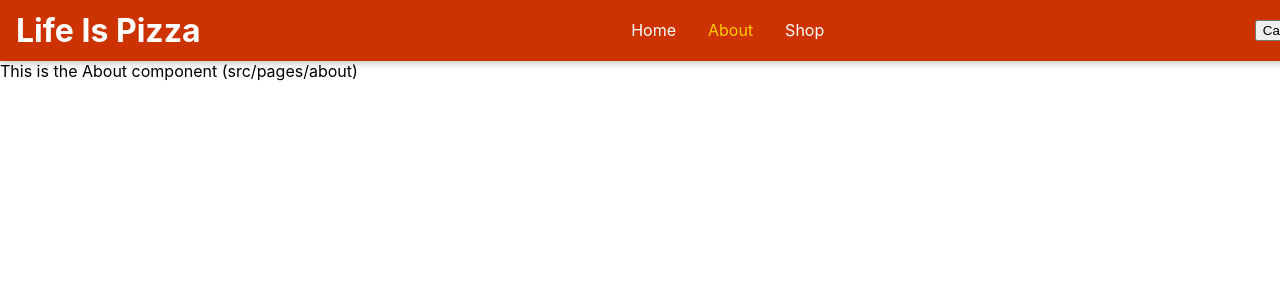
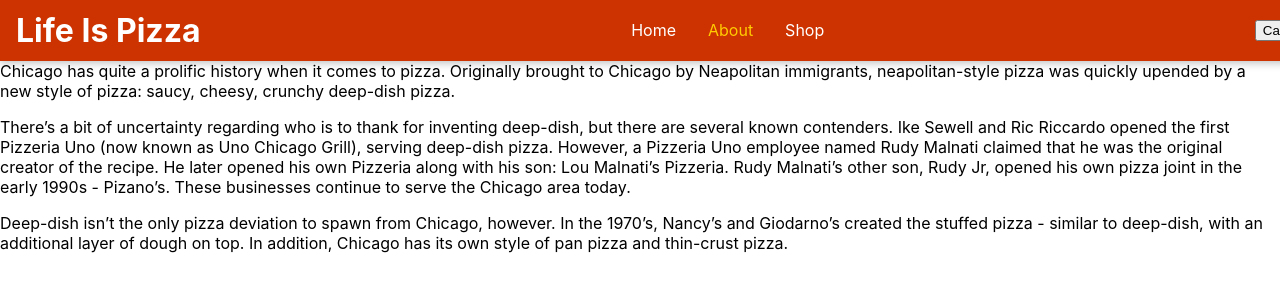
Before and after one commit to ceruleanox/life-is-pizza, a React (Create React App) app: page /about in a window 1280 px wide. Shown: the top 300 px of the page. Built offline with nearby package versions, Linux system fonts and the light colour scheme.

Commit message:
add Home page info and About page history

```diff
--- a/src/components/Pages/About.js
+++ b/src/components/Pages/About.js
@@ -7,7 +7,9 @@
         <>
             <div className={classes['content']}>
                 <div className={classes['about-content']}>
-                    This is the About component (src/pages/about)
+                <p>Chicago has quite a prolific history when it comes to pizza. Originally brought to Chicago by Neapolitan immigrants, neapolitan-style pizza was quickly upended by a new style of pizza: saucy, cheesy, crunchy deep-dish pizza. </p>
+	<p>There’s a bit of uncertainty regarding who is to thank for inventing deep-dish, but there are several known contenders. Ike Sewell and Ric Riccardo opened the first Pizzeria Uno (now known as Uno Chicago Grill), serving deep-dish pizza. However, a Pizzeria Uno employee named Rudy Malnati claimed that he was the original creator of the recipe. He later opened his own Pizzeria along with his son: Lou Malnati’s Pizzeria. Rudy Malnati’s other son, Rudy Jr, opened his own pizza joint in the early 1990s - Pizano’s. These businesses continue to serve the Chicago area today. </p>
+	<p>Deep-dish isn’t the only pizza deviation to spawn from Chicago, however. In the 1970’s, Nancy’s and Giodarno’s created the stuffed pizza - similar to deep-dish, with an additional layer of dough on top. In addition, Chicago has its own style of pan pizza and thin-crust pizza. </p>
                 </div>
             </div>
         </>
--- a/src/components/Pages/Home.js
+++ b/src/components/Pages/Home.js
@@ -7,7 +7,8 @@
         <>
             <div className={classes['content']}>
                 <div className={classes['home-content']}>
-                    This is the Home component (src/pages/home)
+                <p>It’s no secret that the pandemic has taken a toll on the restaurant industry. As of late 2021, nearly 19% of Chicago restaurants had closed since the start of the pandemic.
+Life is Pizza aims to alleviate some of the financial stressors Chicago pizza restaurants are facing by providing them a platform to share their story & sell program-exclusive pizzas. If you are interested in supporting local businesses and eating delicious pizza while you’re at it, look no further!</p>
                 </div>
             </div>
         </>
```
